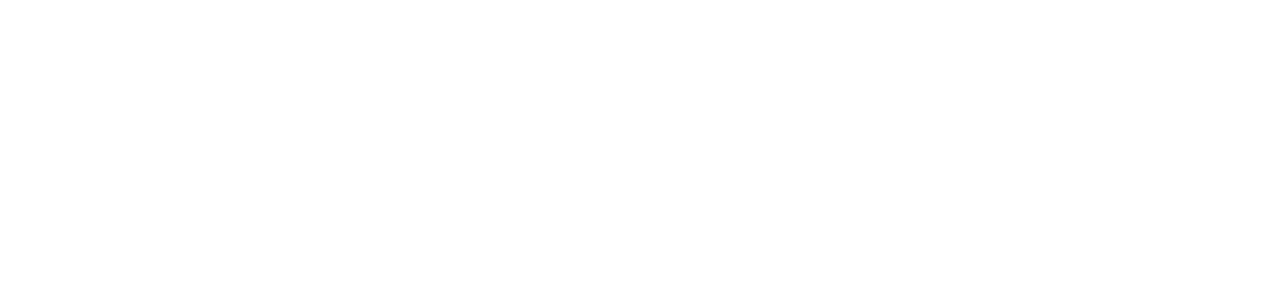
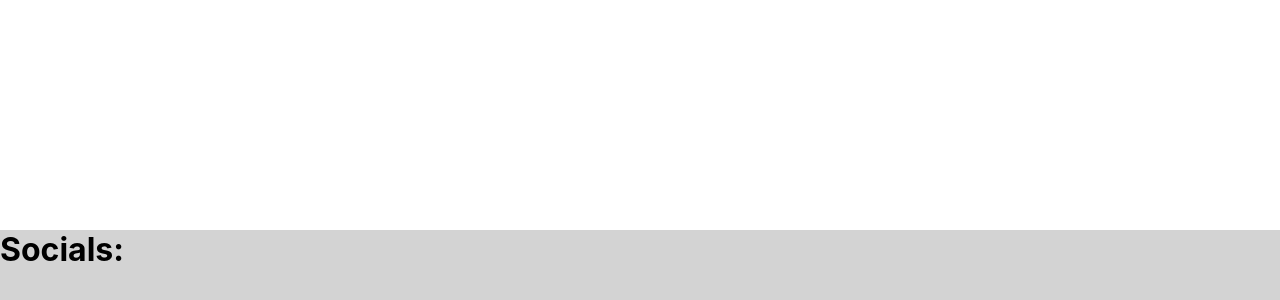
Before and after one commit to acciochris/lec-hacks, a Next.js app: page / in a window 1280 px wide. Shown: the part 1789-2089 px from the top of the page. Before the commit the page ends 1232 px from the top, so only its background shows below. Built offline with nearby package versions, Linux system fonts and the light colour scheme.

Commit message:
added packages

```diff
--- /dev/null
+++ b/components/footer.jsx
@@ -0,0 +1,14 @@
+import React from "react";
+import styles from "../styles/Socials.module.css";
+
+const footer = () => {
+  return (
+    <div className={styles.footer}>
+      <div className={styles.text}>
+        <h1>Socials:</h1>
+      </div>
+    </div>
+  );
+};
+
+export default footer;
--- a/package.json
+++ b/package.json
@@ -9,6 +9,10 @@
     "lint": "next lint"
   },
   "dependencies": {
+    "@fortawesome/fontawesome-svg-core": "^6.2.0",
+    "@fortawesome/free-brands-svg-icons": "^6.2.0",
+    "@fortawesome/free-solid-svg-icons": "^6.2.0",
+    "@fortawesome/react-fontawesome": "^0.2.0",
     "next": "12.3.1",
     "react": "18.2.0",
     "react-dom": "18.2.0"
--- a/pages/index.js
+++ b/pages/index.js
@@ -4,6 +4,7 @@
 import CategoryTile from "../components/tiles";
 import Header from "../components/header";
 import OverView from "../components/overView";
+import Footer from "../components/footer";
 
 export default function Home() {
   return (
@@ -11,6 +12,7 @@
       <Header />
       <OverView />
       <CategoryTile />
+      <Footer />
     </div>
   );
 }
--- /dev/null
+++ b/styles/Socials.module.css
@@ -0,0 +1,5 @@
+.footer {
+  background-color: lightgray;
+  margin-top: 80%;
+  height: 200px;
+}
```
Also changed, not shown: 2 other files (tests, documents, lock files or other folders).
